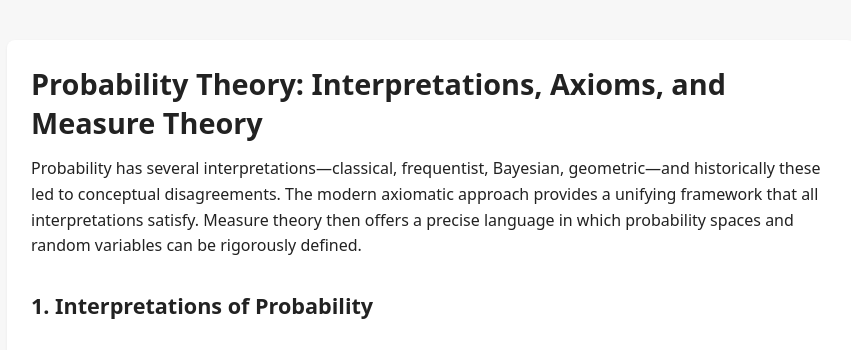
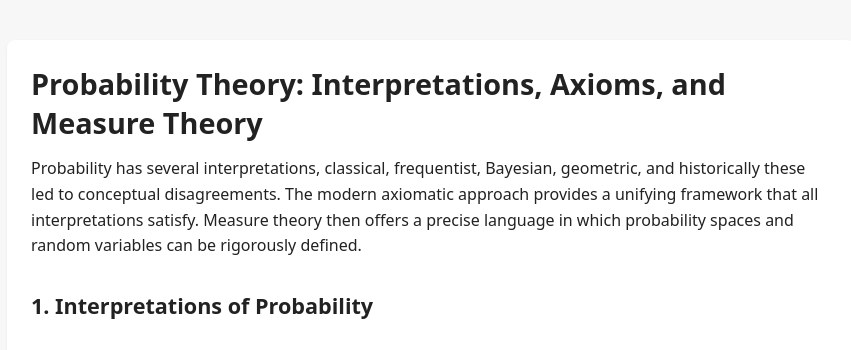
Before and after one commit to Nochman/Nochman.github.io, a Jekyll site: the page homeworks/week07.html, which Jekyll copies as it is, in a window 1280 px wide and 900 px high. Shown: the top 350 px of the window, without its empty margins (209-1060 px from the left). Built offline with Jekyll 4.4.1, drawn with Linux system fonts in a browser that asks for light colours; some of the changed text lies outside the part shown.

Commit message:
Refine text for clarity and punctuation
Corrected punctuation and improved clarity in the text.

```diff
--- a/homeworks/week07.html
+++ b/homeworks/week07.html
@@ -39,7 +39,7 @@
     <h1>Probability Theory: Interpretations, Axioms, and Measure Theory</h1>
 
     <p>
-      Probability has several interpretations—classical, frequentist, Bayesian, geometric—and historically these
+      Probability has several interpretations, classical, frequentist, Bayesian, geometric, and historically these
       led to conceptual disagreements. The modern axiomatic approach provides a unifying framework that all
       interpretations satisfy. Measure theory then offers a precise language in which probability spaces and random
       variables can be rigorously defined.
@@ -287,7 +287,7 @@
     </ul>
 
     <p>
-      The simulation scheme—many small time bins, each with an independent event of probability \(\lambda \Delta t\)—
+      The simulation scheme, many small time bins, each with an independent event of probability \(\lambda \Delta t\),
       thus approximates a Poisson process. As the mesh of the partition gets finer (\(n\) large), the discrete counting
       process \(N_n(t)\) converges in distribution to the continuous-time Poisson process with rate \(\lambda\).
     </p>
```
